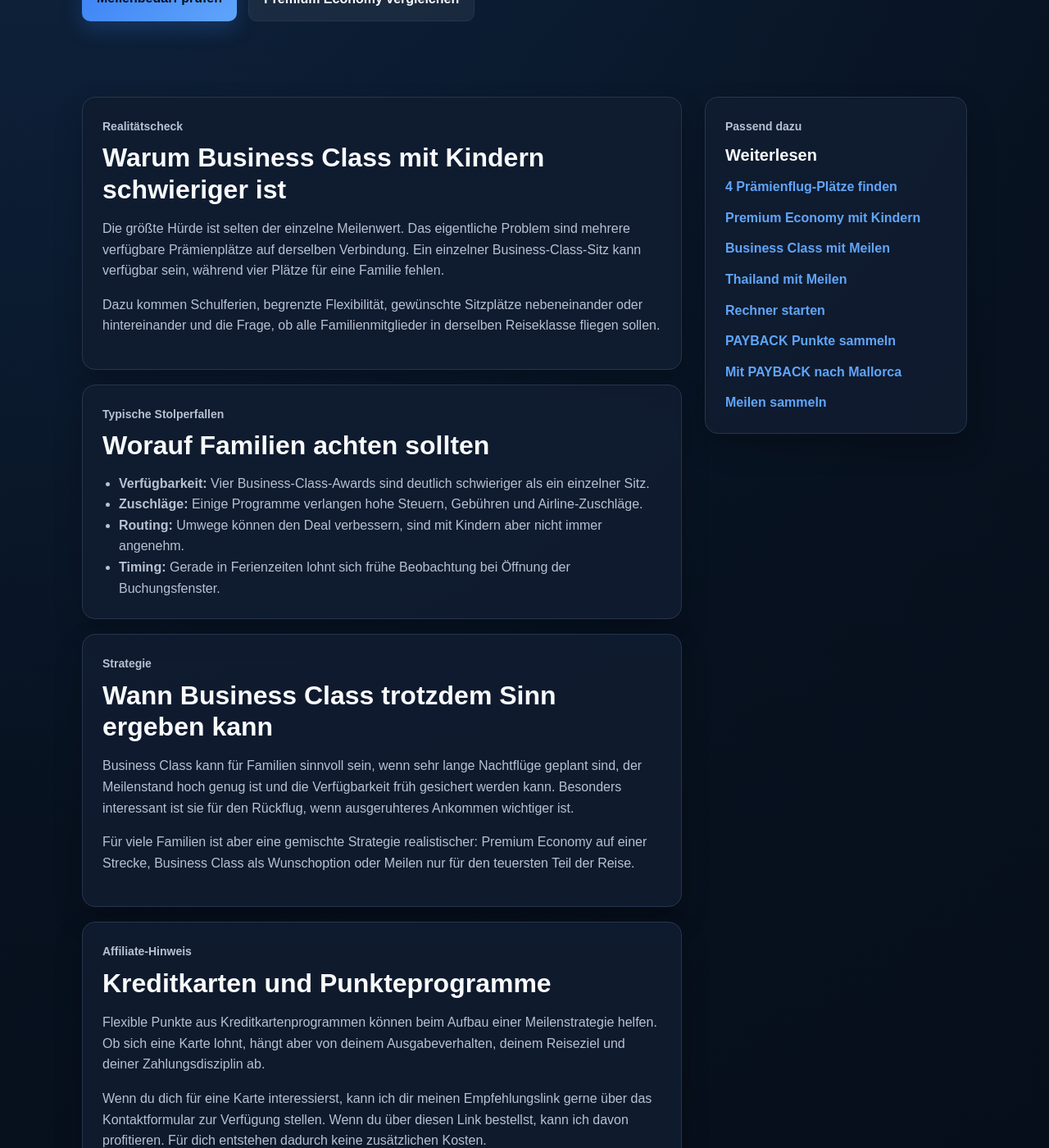
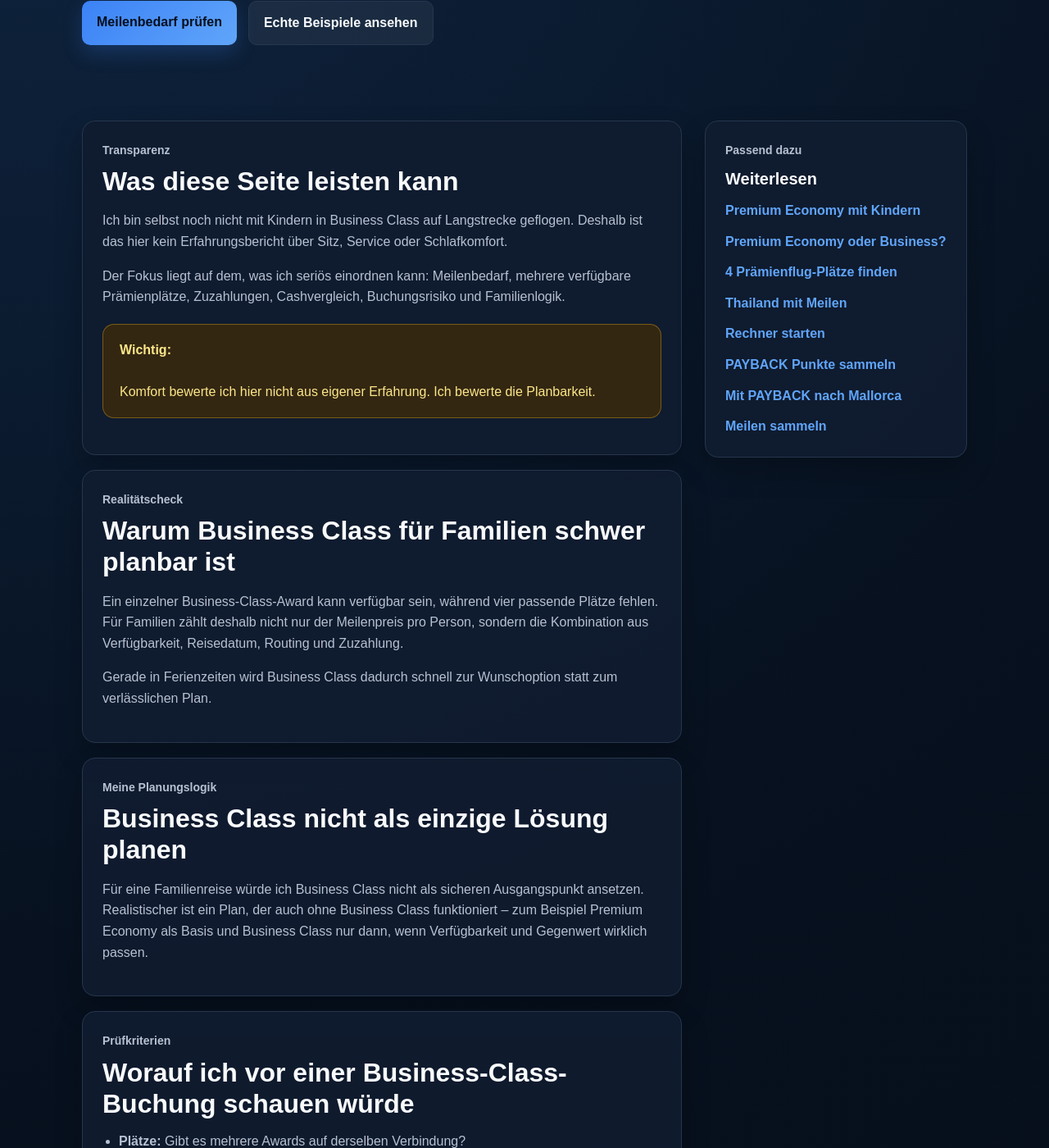
Before and after one commit to Praemienflug-Planer/miles-planer, a Jekyll site: the page built from business-class-mit-kindern/index.html, in a window 1280 px wide and 1400 px high, scrolled down 474 px. Shown: the whole window at 82% size. Built offline with Jekyll 4.4.1, drawn with Linux system fonts in a browser that asks for light colours; some of the changed text lies outside the part shown.

Commit message:
Reframe business class with children page

```diff
--- a/business-class-mit-kindern/index.html
+++ b/business-class-mit-kindern/index.html
@@ -6,47 +6,24 @@ layout: default
 <head>
   <meta charset="UTF-8" />
   <meta name="viewport" content="width=device-width, initial-scale=1" />
-  <title>Business Class mit Kindern: realistisch mit Meilen? | Prämienflug-Planer</title>
-  <meta name="description" content="Business Class mit Kindern per Meilen buchen: Warum Familien anders planen müssen, welche Risiken es gibt und wann Premium Economy realistischer sein kann." />
-  <link rel="canonical" href="https://praemienflug-planer.github.io/miles-planer/business-class-mit-kindern/" />
+  <title>Business Class mit Kindern realistisch planen | Prämienflug-Planer</title>
+  <meta name="description" content="Business Class mit Kindern per Meilen: ehrliche Planungsseite aus Familiensicht – keine eigene Kabinenbewertung, sondern Fokus auf Meilenbedarf, Verfügbarkeit und Zuzahlung." />
+  <link rel="canonical" href="https://praemienflug-planer.de/business-class-mit-kindern/" />
   <meta name="robots" content="index,follow" />
-  <meta property="og:type" content="article" />
-  <meta property="og:title" content="Business Class mit Kindern: realistisch mit Meilen?" />
-  <meta property="og:description" content="Realistische Einordnung für Familien, die Business Class mit Meilen planen." />
-  <meta property="og:url" content="https://praemienflug-planer.github.io/miles-planer/business-class-mit-kindern/" />
-  <meta property="og:site_name" content="Prämienflug-Planer" />
-  <script type="application/ld+json">
-  {"@context":"https://schema.org","@type":"Article","headline":"Business Class mit Kindern: realistisch mit Meilen?","description":"Ein Ratgeber für Familien, die Business Class mit Kindern und Meilen realistisch planen möchten.","author":{"@type":"Person","name":"Dominik"},"publisher":{"@type":"Organization","name":"Prämienflug-Planer"},"mainEntityOfPage":"https://praemienflug-planer.github.io/miles-planer/business-class-mit-kindern/","inLanguage":"de-DE"}
-  </script>
-  <link rel="stylesheet" href="/miles-planer/assets/css/site.css?v=20260507-cleanup-1" />
-  <script src="/miles-planer/assets/js/navigation-shell.js?v=20260518-2" defer></script>
+  <link rel="stylesheet" href="/assets/css/site.css?v=20260601-bc-planung" />
 </head>
 <body>
 <a href="#main-content" class="skip-link">Zum Inhalt springen</a>
 <main id="main-content">
-  <section class="hero hero-small">
-    <div class="container hero-grid seo-hero-grid">
-      <div>
-        <p class="eyebrow">Familienratgeber</p>
-        <h1>Business Class mit Kindern: realistisch mit Meilen?</h1>
-        <p class="hero-text">Business Class klingt für Familien traumhaft: mehr Platz, Schlaf auf der Langstrecke und entspannteres Ankommen. Mit Meilen ist das möglich – aber für Familien deutlich anspruchsvoller als für Einzelreisende.</p>
-        <div class="hero-actions"><a class="btn btn-primary" href="/miles-planer/rechner/">Meilenbedarf prüfen</a><a class="btn btn-secondary" href="/miles-planer/premium-economy-mit-kindern/">Premium Economy vergleichen</a></div>
-      </div>
-      <div class="hero-card"><h2>Kurzfazit</h2><ul><li>für 1–2 Personen oft realistischer als für 4</li><li>Schulferien verschärfen die Suche</li><li>Zuschläge können hoch sein</li><li>Premium Economy ist oft der bessere Familienkompromiss</li></ul></div>
-    </div>
-  </section>
-  <section class="section">
-    <div class="container seo-layout">
-      <article class="seo-content">
-        <div class="article-card seo-card"><p class="eyebrow">Realitätscheck</p><h2>Warum Business Class mit Kindern schwieriger ist</h2><p>Die größte Hürde ist selten der einzelne Meilenwert. Das eigentliche Problem sind mehrere verfügbare Prämienplätze auf derselben Verbindung. Ein einzelner Business-Class-Sitz kann verfügbar sein, während vier Plätze für eine Familie fehlen.</p><p>Dazu kommen Schulferien, begrenzte Flexibilität, gewünschte Sitzplätze nebeneinander oder hintereinander und die Frage, ob alle Familienmitglieder in derselben Reiseklasse fliegen sollen.</p></div>
-        <div class="article-card seo-card"><p class="eyebrow">Typische Stolperfallen</p><h2>Worauf Familien achten sollten</h2><ul><li><strong>Verfügbarkeit:</strong> Vier Business-Class-Awards sind deutlich schwieriger als ein einzelner Sitz.</li><li><strong>Zuschläge:</strong> Einige Programme verlangen hohe Steuern, Gebühren und Airline-Zuschläge.</li><li><strong>Routing:</strong> Umwege können den Deal verbessern, sind mit Kindern aber nicht immer angenehm.</li><li><strong>Timing:</strong> Gerade in Ferienzeiten lohnt sich frühe Beobachtung bei Öffnung der Buchungsfenster.</li></ul></div>
-        <div class="article-card seo-card"><p class="eyebrow">Strategie</p><h2>Wann Business Class trotzdem Sinn ergeben kann</h2><p>Business Class kann für Familien sinnvoll sein, wenn sehr lange Nachtflüge geplant sind, der Meilenstand hoch genug ist und die Verfügbarkeit früh gesichert werden kann. Besonders interessant ist sie für den Rückflug, wenn ausgeruhteres Ankommen wichtiger ist.</p><p>Für viele Familien ist aber eine gemischte Strategie realistischer: Premium Economy auf einer Strecke, Business Class als Wunschoption oder Meilen nur für den teuersten Teil der Reise.</p></div>
-        <div class="article-card seo-card"><p class="eyebrow">Affiliate-Hinweis</p><h2>Kreditkarten und Punkteprogramme</h2><p>Flexible Punkte aus Kreditkartenprogrammen können beim Aufbau einer Meilenstrategie helfen. Ob sich eine Karte lohnt, hängt aber von deinem Ausgabeverhalten, deinem Reiseziel und deiner Zahlungsdisziplin ab.</p><p>Wenn du dich für eine Karte interessierst, kann ich dir meinen Empfehlungslink gerne über das <a href="/miles-planer/kontakt.html">Kontaktformular</a> zur Verfügung stellen. Wenn du über diesen Link bestellst, kann ich davon profitieren. Für dich entstehen dadurch keine zusätzlichen Kosten.</p></div>
-        <div class="article-card seo-card"><p class="eyebrow">Nächster Schritt</p><h2>Business-Class-Plan realistisch prüfen</h2><p>Nutze den Rechner, um zu sehen, wie hoch der Meilenbedarf für deine Familie wirklich ist und ob deine Sammelrate zum gewünschten Reisezeitpunkt passt.</p><a class="btn btn-primary" href="/miles-planer/rechner/">Zum Prämienflug-Rechner</a></div>
-      </article>
-      <aside class="seo-sidebar"><div class="article-card seo-card sticky-card"><p class="eyebrow">Passend dazu</p><h3>Weiterlesen</h3><div class="sidebar-links"><a href="/miles-planer/vier-praemienflug-plaetze-finden/">4 Prämienflug-Plätze finden</a><a href="/miles-planer/premium-economy-mit-kindern/">Premium Economy mit Kindern</a><a href="/miles-planer/meilen-business-class/">Business Class mit Meilen</a><a href="/miles-planer/meilen-thailand/">Thailand mit Meilen</a><a href="/miles-planer/rechner/">Rechner starten</a></div></div></aside>
-    </div>
-  </section>
+  <section class="hero hero-small"><div class="container hero-grid seo-hero-grid"><div><p class="eyebrow">Planungsseite statt Erfahrungsbericht</p><h1>Business Class mit Kindern: Wunschoption oder realistischer Plan?</h1><p class="hero-text">Ich bewerte hier nicht den Bordkomfort aus eigener Erfahrung. Diese Seite ordnet Business Class aus Familien- und Meilenplanungssicht ein: Wie realistisch sind mehrere Plätze, hohe Meilenwerte, Zuzahlungen und Ferienzeiten?</p><div class="hero-actions"><a class="btn btn-primary" href="/rechner/">Meilenbedarf prüfen</a><a class="btn btn-secondary" href="/meilen-thailand/">Echte Beispiele ansehen</a></div></div><div class="hero-card"><h2>Kurzfazit</h2><ul><li>für mich eher Wunschoption als sicherer Basisplan</li><li>vier Plätze sind der eigentliche Engpass</li><li>Zuzahlungen können den Gegenwert verändern</li><li>Premium Economy kann Plan A sein</li></ul></div></div></section>
+  <section class="section"><div class="container seo-layout"><article class="seo-content">
+    <div class="article-card seo-card"><p class="eyebrow">Transparenz</p><h2>Was diese Seite leisten kann</h2><p>Ich bin selbst noch nicht mit Kindern in Business Class auf Langstrecke geflogen. Deshalb ist das hier kein Erfahrungsbericht über Sitz, Service oder Schlafkomfort.</p><p>Der Fokus liegt auf dem, was ich seriös einordnen kann: Meilenbedarf, mehrere verfügbare Prämienplätze, Zuzahlungen, Cashvergleich, Buchungsrisiko und Familienlogik.</p><div class="warning-box"><strong>Wichtig:</strong><br><br>Komfort bewerte ich hier nicht aus eigener Erfahrung. Ich bewerte die Planbarkeit.</div></div>
+    <div class="article-card seo-card"><p class="eyebrow">Realitätscheck</p><h2>Warum Business Class für Familien schwer planbar ist</h2><p>Ein einzelner Business-Class-Award kann verfügbar sein, während vier passende Plätze fehlen. Für Familien zählt deshalb nicht nur der Meilenpreis pro Person, sondern die Kombination aus Verfügbarkeit, Reisedatum, Routing und Zuzahlung.</p><p>Gerade in Ferienzeiten wird Business Class dadurch schnell zur Wunschoption statt zum verlässlichen Plan.</p></div>
+    <div class="article-card seo-card"><p class="eyebrow">Meine Planungslogik</p><h2>Business Class nicht als einzige Lösung planen</h2><p>Für eine Familienreise würde ich Business Class nicht als sicheren Ausgangspunkt ansetzen. Realistischer ist ein Plan, der auch ohne Business Class funktioniert – zum Beispiel Premium Economy als Basis und Business Class nur dann, wenn Verfügbarkeit und Gegenwert wirklich passen.</p></div>
+    <div class="article-card seo-card"><p class="eyebrow">Prüfkriterien</p><h2>Worauf ich vor einer Business-Class-Buchung schauen würde</h2><ul><li><strong>Plätze:</strong> Gibt es mehrere Awards auf derselben Verbindung?</li><li><strong>Meilenbedarf:</strong> Ist die benötigte Menge bis zur Buchung realistisch erreichbar?</li><li><strong>Zuzahlung:</strong> Bleibt die Cash-Komponente sinnvoll?</li><li><strong>Cashpreis:</strong> Wie teuer wäre eine bezahlte Alternative?</li><li><strong>Familienlogik:</strong> Sind Uhrzeiten, Umstieg und Routing praktikabel?</li></ul></div>
+    <div class="article-card seo-card"><p class="eyebrow">Echte Beispiele</p><h2>Konkrete Suchbeispiele findest du auf den Beispielseiten</h2><p>Statt pauschaler Business-Class-Versprechen verlinke ich lieber auf echte Suchbeispiele mit Screenshots und Cashvergleich.</p><p><a class="btn btn-primary" href="/meilen-thailand/">Thailand-Beispiele ansehen</a> <a class="btn btn-secondary" href="/meilen-new-york/">New-York-Beispiel ansehen</a></p></div>
+    <div class="article-card seo-card"><p class="eyebrow">Nächster Schritt</p><h2>Erst rechnen, dann träumen</h2><p>Der Rechner zeigt dir, wie groß der Abstand zwischen Wunsch und realistischem Plan ist.</p><a class="btn btn-primary" href="/rechner/">Zum Prämienflug-Rechner</a></div>
+  </article><aside class="seo-sidebar"><div class="article-card seo-card sticky-card"><p class="eyebrow">Passend dazu</p><h3>Weiterlesen</h3><div class="sidebar-links"><a href="/premium-economy-mit-kindern/">Premium Economy mit Kindern</a><a href="/premium-economy-oder-business-class/">Premium Economy oder Business?</a><a href="/vier-praemienflug-plaetze-finden/">4 Prämienflug-Plätze finden</a><a href="/meilen-thailand/">Thailand mit Meilen</a><a href="/rechner/">Rechner starten</a></div></div></aside></div></section>
 </main>
 </body>
 </html>
```
